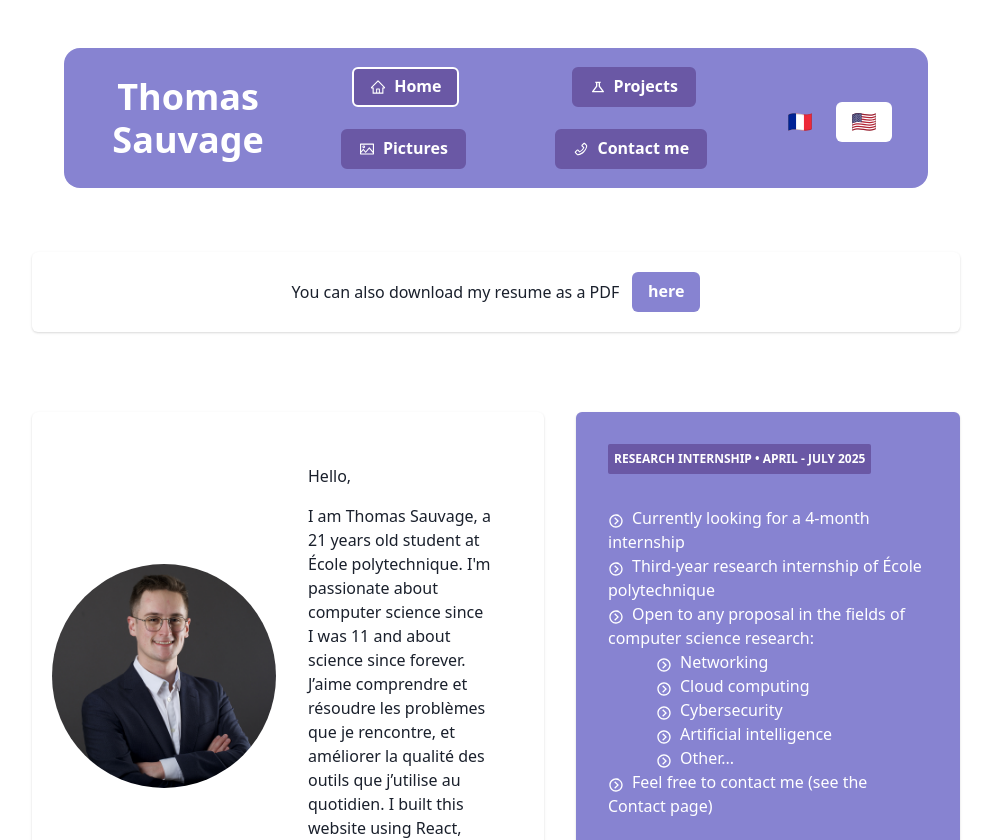
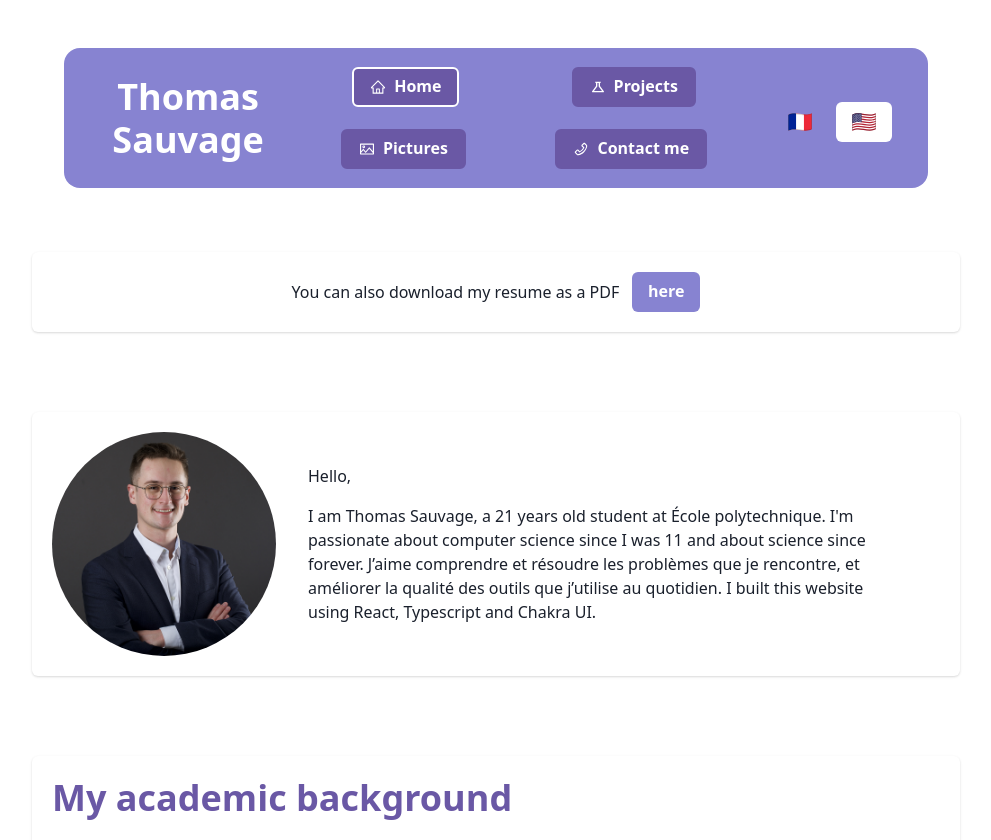
Before and after one commit to ThomasSauvage/react-website, a React (Create React App) app: page / in a window 1280 px wide. Shown: the top 840 px of the page, without its empty margins (144-1135 px from the left). Built offline with nearby package versions, Linux system fonts and the light colour scheme.

Commit message:
feat: remove internship research

```diff
--- a/src/pages/Home/Intro.tsx
+++ b/src/pages/Home/Intro.tsx
@@ -40,86 +40,6 @@ export const Intro = () => {
           </div>
         </Flex>
       </Section>
-
-      <Card background="accent" margin="1em" minWidth="40%">
-        <CardHeader>
-          <Badge
-            variant="subtle"
-            backgroundColor="veryAccent"
-            color="white"
-            margin="1em"
-            padding="0.5em"
-          >
-            <TextL>
-              {{
-                fr: "Stage de recherche • Avril - Juillet 2025",
-                en: "Research internship • April - July 2025",
-              }}
-            </TextL>
-          </Badge>
-        </CardHeader>
-        <List
-          marginRight="2em"
-          marginLeft="2em"
-          marginBottom="2em"
-          color="white"
-        >
-          <ListItemL iconColor="white">
-            {{
-              fr: "Actuellement à la recherche d'un stage de 4 mois",
-              en: "Currently looking for a 4-month internship",
-            }}
-          </ListItemL>
-          <ListItemL iconColor="white">
-            {{
-              fr: "Stage de recherche de troisième année de l'École polytechnique",
-              en: "Third-year research internship of École polytechnique",
-            }}
-          </ListItemL>
-          <ListItemL iconColor="white">
-            {{
-              fr: "Ouvert à toute proposition dans les domaines de la recherche en informatique :",
-              en: "Open to any proposal in the fields of computer science research:",
-            }}
-          </ListItemL>
-          <ListItemL iconColor="white" marginLeft="3em">
-            {{
-              fr: "Réseau",
-              en: "Networking",
-            }}
-          </ListItemL>
-          <ListItemL iconColor="white" marginLeft="3em">
-            {{
-              fr: "Hébergement web",
-              en: "Cloud computing",
-            }}
-          </ListItemL>
-          <ListItemL iconColor="white" marginLeft="3em">
-            {{
-              fr: "Cybersécurité",
-              en: "Cybersecurity",
-            }}
-          </ListItemL>
-          <ListItemL iconColor="white" marginLeft="3em">
-            {{
-              fr: "Intelligence artificielle",
-              en: "Artificial intelligence",
-            }}
-          </ListItemL>
-          <ListItemL iconColor="white" marginLeft="3em">
-            {{
-              fr: "Autre...",
-              en: "Other...",
-            }}
-          </ListItemL>
-          <ListItemL iconColor="white">
-            {{
-              fr: "N'hésitez pas à me contacter (voir la page Contact)",
-              en: "Feel free to contact me (see the Contact page)",
-            }}
-          </ListItemL>
-        </List>
-      </Card>
     </Flex>
   );
 };
```
